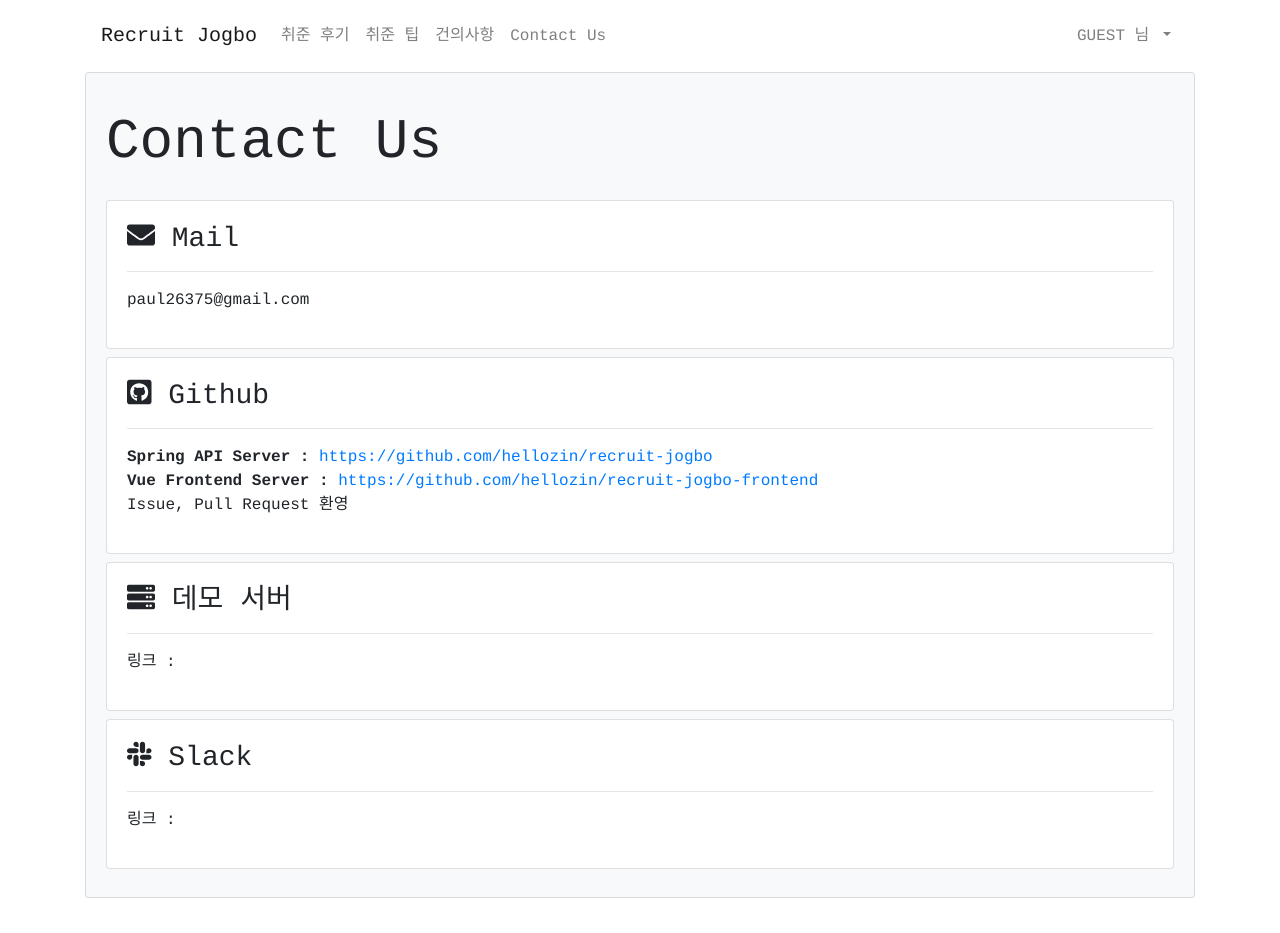
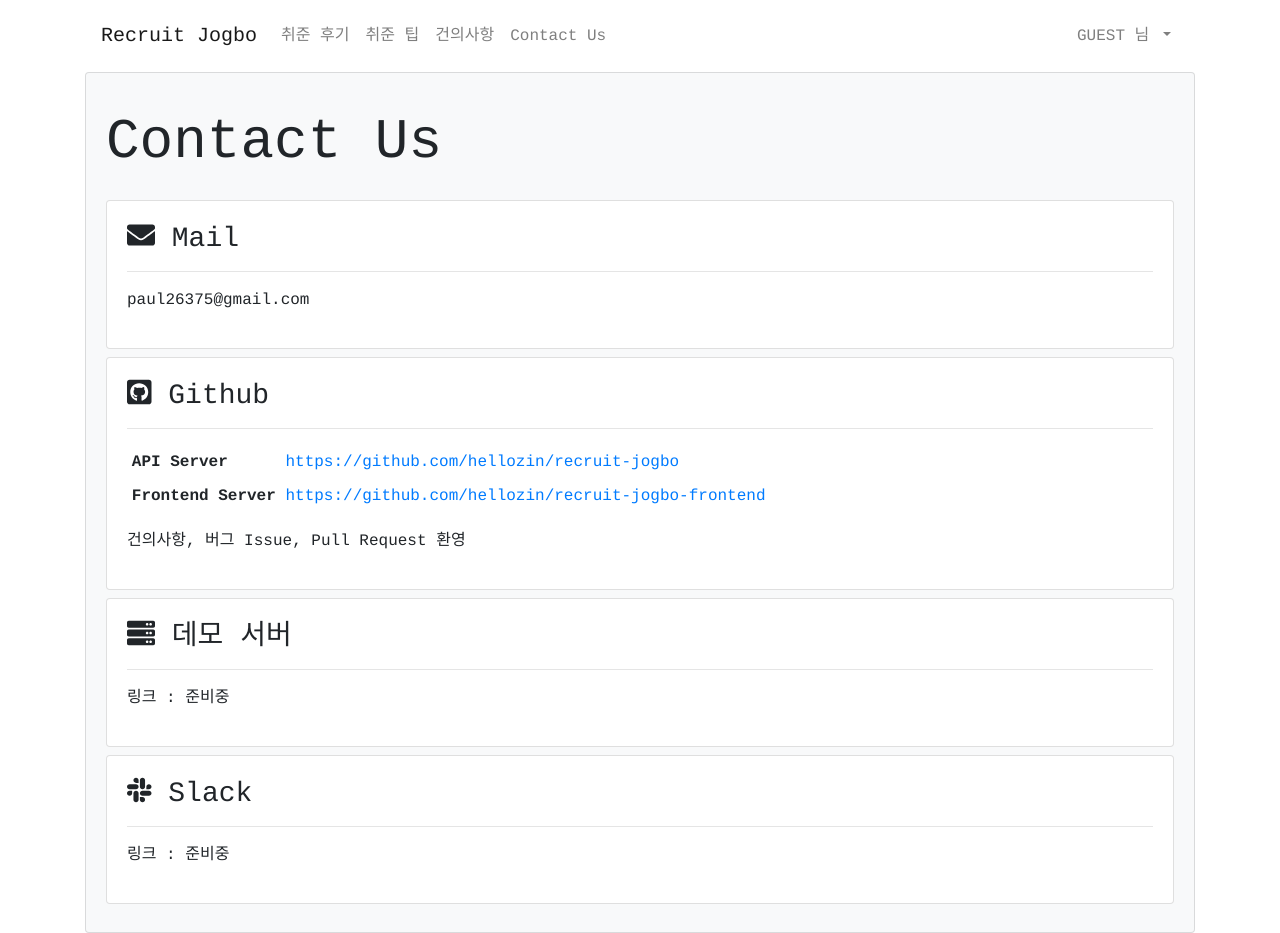
Before and after one commit to hellozin/recruit-jogbo-frontend, a Vue app: page /contact in a window 1280 px wide. Before the commit the page ends 898 px from the top, so only its background shows below. Built offline with nearby package versions, Linux system fonts and the light colour scheme; no server answers; a web font is replaced by a local one; what vue-disqus would draw is missing.

Commit message:
UPDATE: 접근 권한 추가 및 데이터 수정

```diff
--- a/src/views/Contact.vue
+++ b/src/views/Contact.vue
@@ -1,7 +1,7 @@
 <template>
   <b-card bg-variant="light">
     <b-card-text style="white-space: pre-line">
-      <h1 class="display-4 py-3">Contact Us</h1>
+      <h3 class="display-4 py-3">Contact Us</h3>
 
       <b-card class="my-2">
         <h3><font-awesome-icon icon="envelope"></font-awesome-icon> Mail</h3>
@@ -12,25 +12,38 @@
       <b-card class="my-2">
         <h3><font-awesome-icon :icon="['fab','github-square']"></font-awesome-icon> Github</h3>
         <hr>
-        <span><b>Spring API Server : </b></span>
-        <b-link href="https://github.com/hellozin/recruit-jogbo">https://github.com/hellozin/recruit-jogbo</b-link>
-        <br>
-        <span><b>Vue Frontend Server : </b></span>
-        <b-link href="https://github.com/hellozin/recruit-jogbo-frontend">https://github.com/hellozin/recruit-jogbo-frontend</b-link>
-        <p>Issue, Pull Request 환영</p>
+        <table class="table table-sm table-borderless w-auto">
+          <tr>
+            <td class="font-weight-bold">API Server</td>
+            <td><b-link href="https://github.com/hellozin/recruit-jogbo">https://github.com/hellozin/recruit-jogbo</b-link></td>
+          </tr>
+          <tr>
+            <td class="font-weight-bold">Frontend Server</td>
+            <td><b-link href="https://github.com/hellozin/recruit-jogbo-frontend">https://github.com/hellozin/recruit-jogbo-frontend</b-link></td>
+          </tr>
+        </table>
+        <p>건의사항, 버그 Issue, Pull Request 환영</p>
       </b-card>
 
       <b-card class="my-2">
         <h3><font-awesome-icon icon="server"></font-awesome-icon> 데모 서버</h3>
         <hr>
-        <p>링크 :</p>
+        <p>링크 : 준비중</p>
       </b-card>
 
       <b-card class="my-2">
         <h3><font-awesome-icon :icon="['fab','slack']"></font-awesome-icon> Slack</h3>
         <hr>
-        <p>링크 :</p>
+        <p>링크 : 준비중</p>
       </b-card>
     </b-card-text>
   </b-card>
 </template>
+
+<script>
+export default {
+  created: function () {
+    this.$http.get('member/me')
+  }
+}
+</script>
--- a/src/views/Feedback.vue
+++ b/src/views/Feedback.vue
@@ -18,6 +18,7 @@ export default {
     }
   },
   created: function () {
+    this.$http.get('member/me')
     this.pageId = location.pathname
     this.url = location.origin
   }
```
